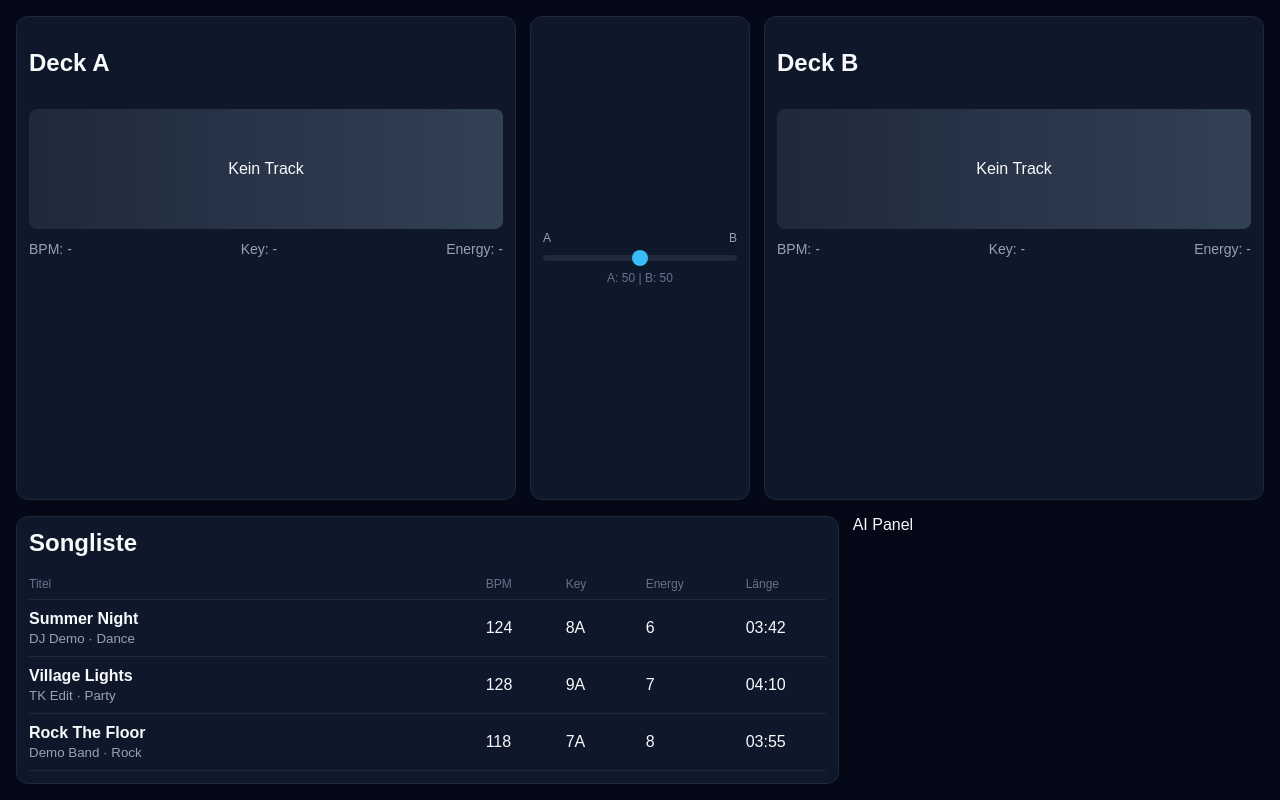
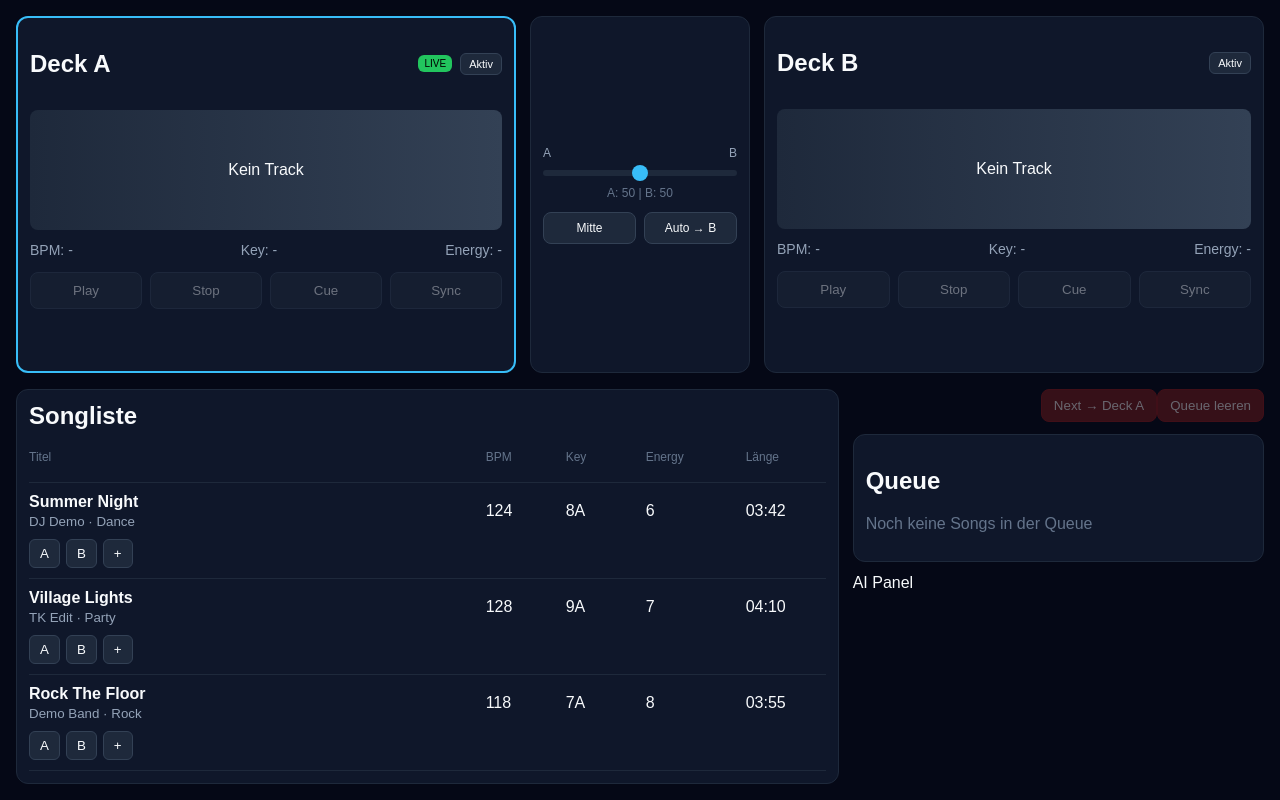
Before and after one commit to thomas-2026-dorf/mac-ki-dj, a React (Vite) app: page / in a window 1280 px wide. Built offline with nearby package versions, Linux system fonts and the light colour scheme.

Commit message:
Aktives Deck (LIVE) + Queue Next Funktion integriert

```diff
--- a/src/App.css
+++ b/src/App.css
@@ -140,3 +140,154 @@ body {
   color: #94a3b8;
   margin-top: 3px;
 }
+
+.deck-status {
+  font-size: 12px;
+  color: #64748b;
+  border: 1px solid #334155;
+  padding: 4px 8px;
+  border-radius: 999px;
+}
+
+.deck-status.playing {
+  color: #22c55e;
+  border-color: #22c55e;
+}
+
+.deck-controls {
+  display: flex;
+  gap: 8px;
+  margin-top: 14px;
+}
+
+.deck-controls button {
+  flex: 1;
+  background: #1e293b;
+  color: #f8fafc;
+  border: 1px solid #334155;
+  border-radius: 8px;
+  padding: 10px;
+  cursor: pointer;
+}
+
+.deck-controls button:disabled {
+  opacity: 0.4;
+  cursor: not-allowed;
+}
+
+.load-buttons {
+  display: flex;
+  gap: 6px;
+}
+
+.load-buttons button {
+  background: #1e293b;
+  border: 1px solid #334155;
+  color: #f8fafc;
+  border-radius: 6px;
+  padding: 6px 10px;
+  cursor: pointer;
+}
+
+.crossfader-buttons {
+  display: flex;
+  gap: 8px;
+  margin-top: 12px;
+  width: 100%;
+}
+
+.crossfader-buttons button {
+  flex: 1;
+  background: #1e293b;
+  color: #f8fafc;
+  border: 1px solid #334155;
+  border-radius: 8px;
+  padding: 8px;
+  cursor: pointer;
+  font-size: 12px;
+}
+
+.crossfader-buttons button:disabled {
+  opacity: 0.5;
+  cursor: not-allowed;
+}
+
+.right-panel {
+  display: flex;
+  flex-direction: column;
+  gap: 12px;
+}
+
+.queue-panel {
+  background: #0f172a;
+  border: 1px solid #1e293b;
+  border-radius: 12px;
+  padding: 12px;
+}
+
+.queue-list {
+  margin-top: 8px;
+}
+
+.queue-row {
+  display: flex;
+  gap: 10px;
+  padding: 8px 0;
+  border-bottom: 1px solid #1e293b;
+}
+
+.queue-row small {
+  display: block;
+  color: #94a3b8;
+}
+
+.empty-queue {
+  color: #64748b;
+}
+
+.queue-actions {
+  display: flex;
+  justify-content: flex-end;
+}
+
+.queue-actions button {
+  background: #7f1d1d;
+  color: #fef2f2;
+  border: 1px solid #991b1b;
+  border-radius: 8px;
+  padding: 8px 12px;
+  cursor: pointer;
+}
+
+.queue-actions button:disabled {
+  opacity: 0.4;
+  cursor: not-allowed;
+}
+
+.active-deck {
+  border: 2px solid #38bdf8;
+}
+
+.deck-header-right {
+  display: flex;
+  align-items: center;
+  gap: 8px;
+}
+
+.live-badge {
+  background: #22c55e;
+  color: black;
+  font-size: 10px;
+  padding: 3px 6px;
+  border-radius: 6px;
+}
+
+.activate-btn {
+  background: #1e293b;
+  border: 1px solid #334155;
+  color: #f8fafc;
+  border-radius: 6px;
+  padding: 4px 8px;
+  cursor: pointer;
+  font-size: 11px;
+}
--- a/src/App.tsx
+++ b/src/App.tsx
@@ -1,27 +1,103 @@
-import { useState } from "react";
+import { useEffect, useState } from "react";
 import "./App.css";
 
 import Deck from "./components/Deck";
 import Crossfader from "./components/Crossfader";
 import TrackList from "./components/TrackList";
 import AiPanel from "./components/AiPanel";
+import QueuePanel from "./components/QueuePanel";
 
 import type { Track } from "./types/track";
 
+const QUEUE_STORAGE_KEY = "tk-dj-queue-v1";
+
+function loadSavedQueue(): Track[] {
+  const savedQueue = localStorage.getItem(QUEUE_STORAGE_KEY);
+  if (!savedQueue) return [];
+
+  try {
+    return JSON.parse(savedQueue);
+  } catch {
+    return [];
+  }
+}
+
 function App() {
   const [deckATrack, setDeckATrack] = useState<Track | undefined>();
+  const [deckBTrack, setDeckBTrack] = useState<Track | undefined>();
+  const [queue, setQueue] = useState<Track[]>(() => loadSavedQueue());
+  const [nextDeck, setNextDeck] = useState<"A" | "B">("A");
+  const [activeDeck, setActiveDeck] = useState<"A" | "B">("A");
+
+  useEffect(() => {
+    localStorage.setItem(QUEUE_STORAGE_KEY, JSON.stringify(queue));
+  }, [queue]);
+
+  function addToQueue(track: Track) {
+    setQueue((prev) => [...prev, track]);
+  }
+
+  function clearQueue() {
+    setQueue([]);
+  }
+
+  function loadNextTrack() {
+    if (queue.length === 0) return;
+
+    const [nextTrack, ...remainingQueue] = queue;
+
+    if (nextDeck === "A") {
+      setDeckATrack(nextTrack);
+      setNextDeck("B");
+    } else {
+      setDeckBTrack(nextTrack);
+      setNextDeck("A");
+    }
+
+    setQueue(remainingQueue);
+  }
 
   return (
     <div className="app">
       <div className="top">
-        <Deck title="Deck A" track={deckATrack} />
+        <Deck
+          title="Deck A"
+          track={deckATrack}
+          isActive={activeDeck === "A"}
+          onActivate={() => setActiveDeck("A")}
+        />
+
         <Crossfader />
-        <Deck title="Deck B" />
+
+        <Deck
+          title="Deck B"
+          track={deckBTrack}
+          isActive={activeDeck === "B"}
+          onActivate={() => setActiveDeck("B")}
+        />
       </div>
 
       <div className="bottom">
-        <TrackList onSelect={setDeckATrack} />
-        <AiPanel />
+        <TrackList
+          onLoadA={setDeckATrack}
+          onLoadB={setDeckBTrack}
+          onAddToQueue={addToQueue}
+        />
+
+        <div className="right-panel">
+          <div className="queue-actions">
+            <button onClick={loadNextTrack} disabled={queue.length === 0}>
+              Next → Deck {nextDeck}
+            </button>
+
+            <button onClick={clearQueue} disabled={queue.length === 0}>
+              Queue leeren
+            </button>
+          </div>
+
+          <QueuePanel queue={queue} />
+          <AiPanel />
+        </div>
       </div>
     </div>
   );
--- a/src/components/Crossfader.tsx
+++ b/src/components/Crossfader.tsx
@@ -2,6 +2,32 @@ import { useState } from "react";
 
 export default function Crossfader() {
     const [value, setValue] = useState(50);
+    const [isAutoFading, setIsAutoFading] = useState(false);
+
+    function autoFadeToB() {
+        if (isAutoFading) return;
+
+        setIsAutoFading(true);
+        setValue(0);
+
+        let current = 0;
+
+        const timer = window.setInterval(() => {
+            current += 5;
+            setValue(current);
+
+            if (current >= 100) {
+                window.clearInterval(timer);
+                setValue(100);
+                setIsAutoFading(false);
+            }
+        }, 100);
+    }
+
+    function resetCenter() {
+        if (isAutoFading) return;
+        setValue(50);
+    }
 
     return (
         <div className="crossfader">
@@ -17,11 +43,22 @@ export default function Crossfader() {
                 value={value}
                 onChange={(e) => setValue(Number(e.target.value))}
                 className="fader"
+                disabled={isAutoFading}
             />
 
             <div className="value">
                 A: {100 - value} | B: {value}
             </div>
+
+            <div className="crossfader-buttons">
+                <button onClick={resetCenter} disabled={isAutoFading}>
+                    Mitte
+                </button>
+
+                <button onClick={autoFadeToB} disabled={isAutoFading}>
+                    {isAutoFading ? "Auto läuft..." : "Auto → B"}
+                </button>
+            </div>
         </div>
     );
 }
--- a/src/components/Deck.tsx
+++ b/src/components/Deck.tsx
@@ -1,15 +1,41 @@
+import { useState } from "react";
 import type { Track } from "../types/track";
 
 type DeckProps = {
     title: string;
     track?: Track;
+    isActive?: boolean;
+    onActivate?: () => void;
 };
 
-export default function Deck({ title, track }: DeckProps) {
+export default function Deck({
+    title,
+    track,
+    isActive,
+    onActivate,
+}: DeckProps) {
+    const [isPlaying, setIsPlaying] = useState(false);
+
+    function handlePlayPause() {
+        setIsPlaying((v) => !v);
+    }
+
+    function handleStop() {
+        setIsPlaying(false);
+    }
+
     return (
-        <div className="deck">
+        <div className={`deck ${isActive ? "active-deck" : ""}`}>
             <div className="deck-header">
                 <h2>{title}</h2>
+
+                <div className="deck-header-right">
+                    {isActive && <span className="live-badge">LIVE</span>}
+
+                    <button className="activate-btn" onClick={onActivate}>
+                        Aktiv
+                    </button>
+                </div>
             </div>
 
             <div className="waveform">
@@ -21,6 +47,19 @@ export default function Deck({ title, track }: DeckProps) {
                 <div>Key: {track ? track.key : "-"}</div>
                 <div>Energy: {track ? track.energy : "-"}</div>
             </div>
+
+            <div className="deck-controls">
+                <button onClick={handlePlayPause} disabled={!track}>
+                    {isPlaying ? "Pause" : "Play"}
+                </button>
+
+                <button onClick={handleStop} disabled={!track}>
+                    Stop
+                </button>
+
+                <button disabled={!track}>Cue</button>
+                <button disabled={!track}>Sync</button>
+            </div>
         </div>
     );
 }
--- /dev/null
+++ b/src/components/QueuePanel.tsx
@@ -0,0 +1,31 @@
+import type { Track } from "../types/track";
+
+type QueuePanelProps = {
+    queue: Track[];
+};
+
+export default function QueuePanel({ queue }: QueuePanelProps) {
+    return (
+        <div className="queue-panel">
+            <h2>Queue</h2>
+
+            {queue.length === 0 ? (
+                <p className="empty-queue">Noch keine Songs in der Queue</p>
+            ) : (
+                <div className="queue-list">
+                    {queue.map((track, index) => (
+                        <div className="queue-row" key={track.id}>
+                            <span>{index + 1}</span>
+                            <div>
+                                <strong>{track.title}</strong>
+                                <small>
+                                    {track.artist} · {track.bpm} BPM · {track.key}
+                                </small>
+                            </div>
+                        </div>
+                    ))}
+                </div>
+            )}
+        </div>
+    );
+}
--- a/src/components/TrackList.tsx
+++ b/src/components/TrackList.tsx
@@ -2,10 +2,16 @@ import { demoTracks } from "../data/demoTracks";
 import type { Track } from "../types/track";
 
 type Props = {
-    onSelect: (track: Track) => void;
+    onLoadA: (track: Track) => void;
+    onLoadB: (track: Track) => void;
+    onAddToQueue: (track: Track) => void;
 };
 
-export default function TrackList({ onSelect }: Props) {
+export default function TrackList({
+    onLoadA,
+    onLoadB,
+    onAddToQueue,
+}: Props) {
     return (
         <div className="track-list">
             <h2>Songliste</h2>
@@ -16,14 +22,11 @@ export default function TrackList({ onSelect }: Props) {
                 <span>Key</span>
                 <span>Energy</span>
                 <span>Länge</span>
+                <span></span>
             </div>
 
             {demoTracks.map((track) => (
-                <div
-                    className="track-row"
-                    key={track.id}
-                    onClick={() => onSelect(track)}
-                >
+                <div className="track-row" key={track.id}>
                     <div>
                         <strong>{track.title}</strong>
                         <small>
@@ -35,6 +38,12 @@ export default function TrackList({ onSelect }: Props) {
                     <span>{track.key}</span>
                     <span>{track.energy}</span>
                     <span>{track.duration}</span>
+
+                    <div className="load-buttons">
+                        <button onClick={() => onLoadA(track)}>A</button>
+                        <button onClick={() => onLoadB(track)}>B</button>
+                        <button onClick={() => onAddToQueue(track)}>+</button>
+                    </div>
                 </div>
             ))}
         </div>
```
